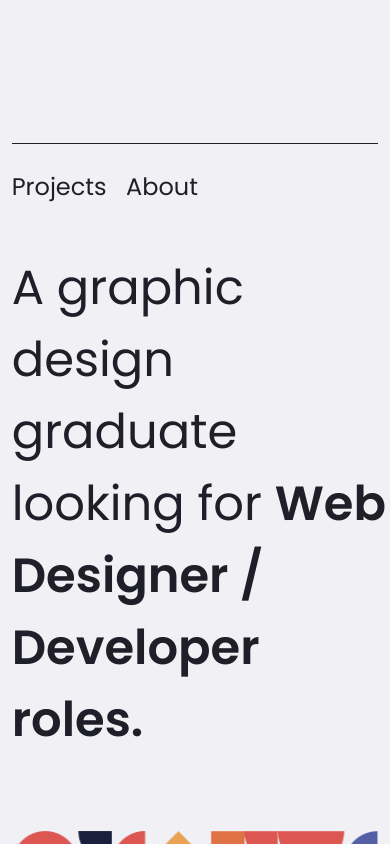
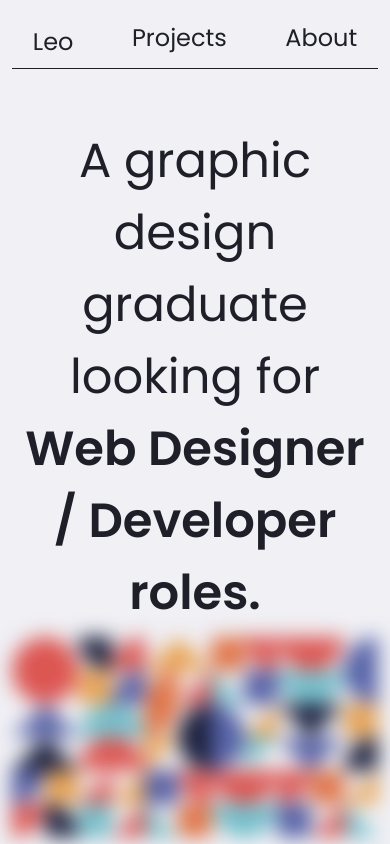
Before and after one commit to LeoRoberts21/PortfolioChange, a plain HTML site: page index.html in a window 390 px wide. Drawn offline with Linux system fonts and the light colour scheme.

Commit message:
working on responsive

```diff
--- a/index.html
+++ b/index.html
@@ -31,15 +31,25 @@
     <container class="container">
 
 
-         <!-------NAV-BAR------------------------------------------------->
+         <!-------RESPONSIVE--NAV-BAR------------------------------------------------->
 
 
 
          <section class="nav-bar-responsive hidden">
             <p>
-              <a href="#whole-home"><span class="leo"><span class="leo2">Leo</span><span class="email">j.roberts21@gmail.com</span></span>
-            </a>&nbsp;&nbsp;&nbsp;&nbsp;&nbsp;|&nbsp;&nbsp;&nbsp;&nbsp;&nbsp;Designer & Developer </p>
+              <a href="#whole-home"><span class="leo"><span class="leo2">Leo</span><div class="responsive-links hidden">
+                <a href="indexProject.html" > <il class="nav-dot">Projects</il> </a>
+                <a href="indexAbout.html" ><il class="nav-dot1">About</il></a>
+             </div>
+        </p>
+
           </section>
+
+
+
+         <!-------NAV-BAR------------------------------------------------->
+
+
 
       <section class="nav-bar">
 
@@ -53,24 +63,20 @@
         </p>
       </section>
 
+
  <!-------HOME-(left)------->
  <div class="hr"></div>
 
  <section id="whole-home">
 
  <div class="home-left">
-    <!-- --------RESPONSIVE--LINKS------------- -->
-
-    <div class="responsive-links hidden">
-        <a href="indexProject.html" > <il class="nav-dot">Projects</il> </a>
-        <a href="indexAbout.html" ><il class="nav-dot1">About</il></a>
-     </div>
-
-    <!-- --------RESPONSIVE--LINKS------------- -->
+            <!-- --------RESPONSIVE--PATTERN------------- -->
 
     <div>
         <p class="welcome"><span class="thin">A graphic design graduate looking for </span>Web Designer / Developer roles.</p>
     </div>
+                <!-- --------RESPONSIVE--PATTERN------------- -->
+    <img  class="smallPattern hidden" src="Images/smallerpattern2.png" alt="pattern">
 
     <section class="whole-pattern">
         <!--ROW-1---------------------------------------------------------->
@@ -311,9 +317,7 @@
 
         </section>
 
-            <!-- --------RESPONSIVE--PATTERN------------- -->
 
-        <img  class="smallPattern" src="Images/smallerpattern2.png" alt="pattern">
  </div>
 
  <div class="home-right">
--- a/styleResponsive.css
+++ b/styleResponsive.css
@@ -1,6 +1,6 @@
-@media /*(min-width: 30em) and */(max-width: 800px){
-
-  html,body {
+@media /*(min-width: 30em) and */(max-width: 800px) {
+  html,
+  body {
     overflow-y: hidden;
     overflow-x: hidden;
   }
@@ -13,14 +13,33 @@
     display: none;
   }
 
+  .hr {
+    top: 8vh;
+  }
+
+  #whole-home {
+    padding-top: 0vh;
+  }
+
+  .email {
+    display: none;
+  }
+
   .nav-bar-responsive {
-    text-align: center;
+    display: flex;
+    font-size: 1.5rem;
+    justify-content: center;
+    padding-left: 3vw;
+    padding-right: 3vw;
   }
 
   .welcome {
-    width: 100vw;
+    width: 94vw;
+    font-size: 3rem;
+    position: relative;
+    margin-top: 5vh;
+    text-align: center;
   }
-
 
   .whole-pattern {
     display: none;
@@ -33,16 +52,16 @@ display: none;
     width: 94vw;
   }
 
-.responsive-links{
+  .responsive-links {
     display: flex;
-  padding-top: 4vh;
     font-size: 1.5rem;
-  justify-content:flex-start;
-  gap: 5vw;
-  width: 100%;
+    gap: 15vw;
+    margin-top: 2.4vh;
   }
 
   .smallPattern {
-  padding-top: 8vh;
+    display: block;
+    filter: blur(10px);
+    padding-bottom: 10vh;
   }
 }
```
Lines whose indentation alone changed are shown as unchanged.
